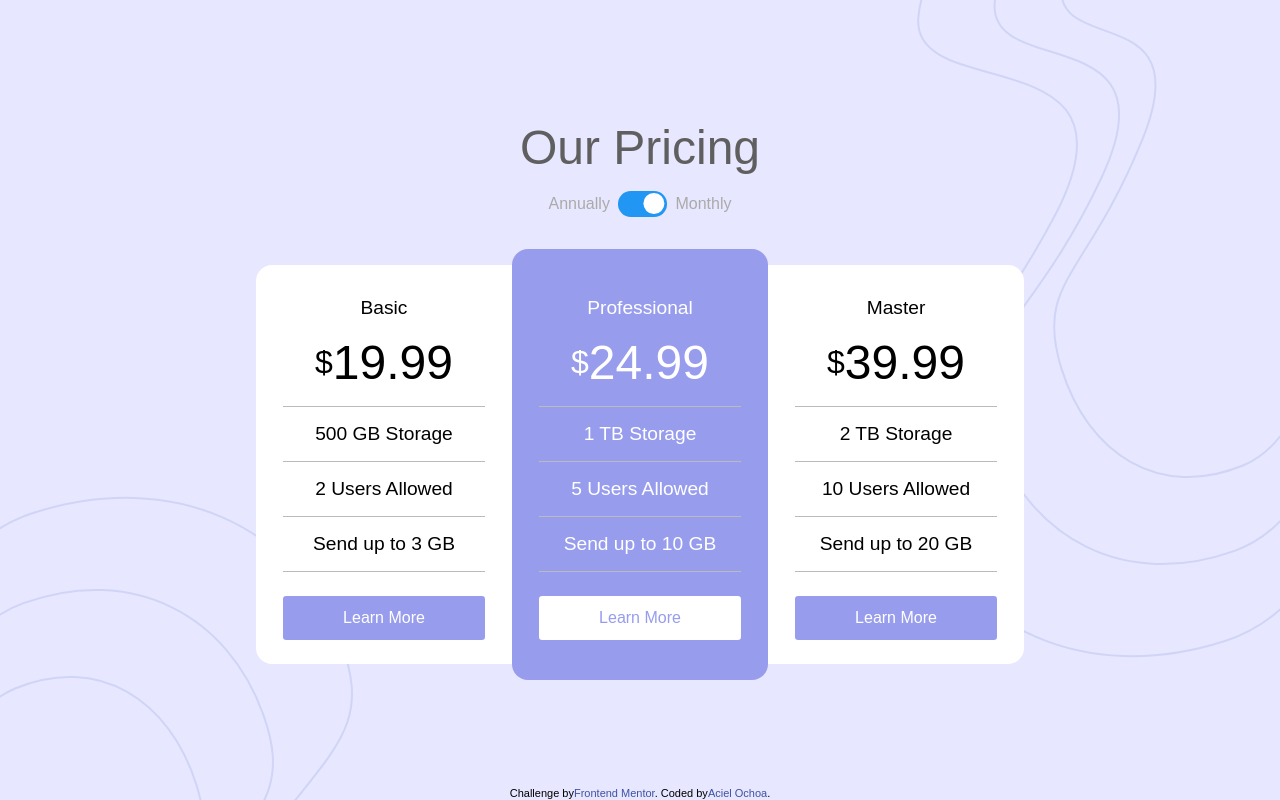
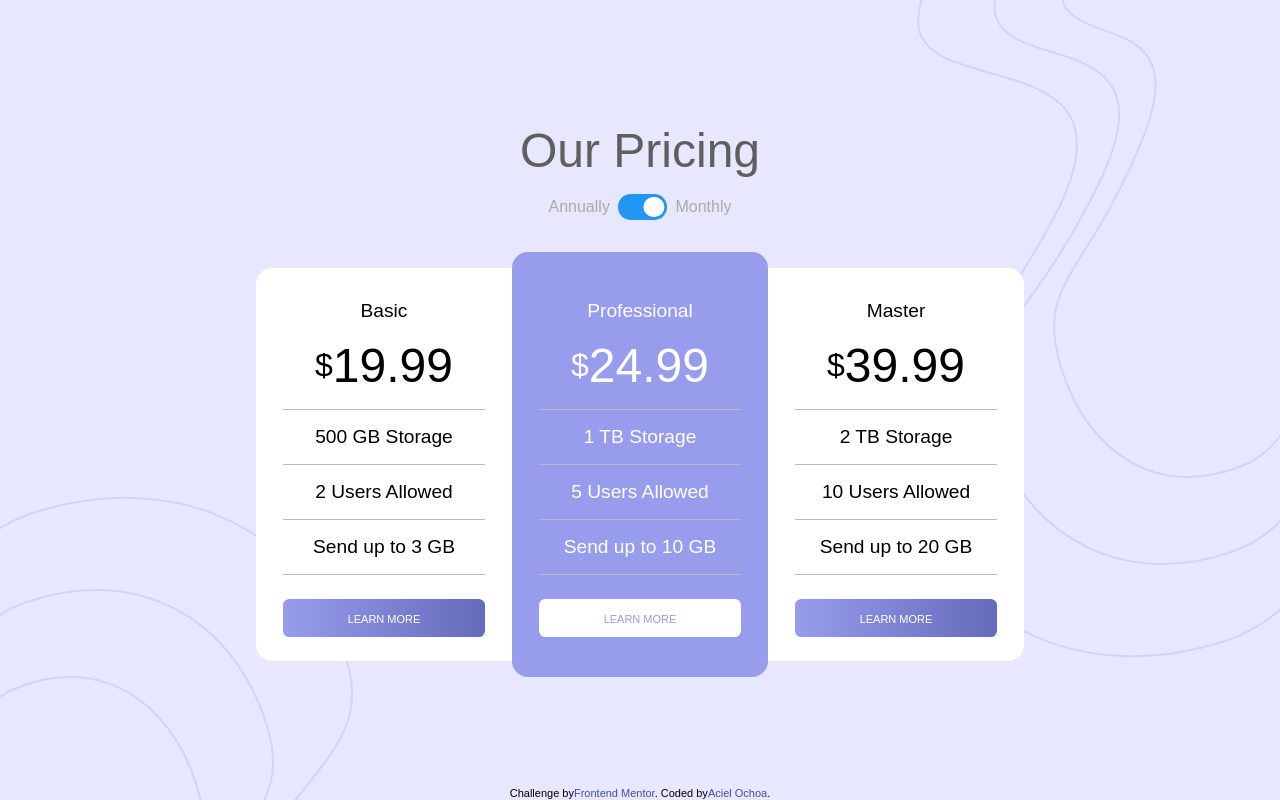
Before and after one commit to AceIsHuman/pricing-component-with-toggle, a React (Create React App) app: page / in a window 1280 px wide. Built offline with nearby package versions, Linux system fonts and the light colour scheme.

Commit message:
update default background to gradient

```diff
--- a/src/components/forms/Button.js
+++ b/src/components/forms/Button.js
@@ -3,10 +3,13 @@ import styled from 'styled-components';
 const Button = styled.button`
   width: ${(props) => props.width || '100%'};
   margin: ${(props) => props.margin || '0.5rem'};
-  padding: 0.8rem;
-  background-color: ${(props) => props.background || 'rgb(151,156,237)'};
+  padding: 0.6rem;
+  background: ${(props) =>
+    props.background ||
+    'linear-gradient(to right, rgb(151,156,237), rgb(101,106,187))'};
   color: ${(props) => props.color || '#ffffff'};
-  border-radius: 0.2rem;
+  border-radius: 0.4rem;
+  font-variant: all-petite-caps;
 `;
 
 export default Button;
```
